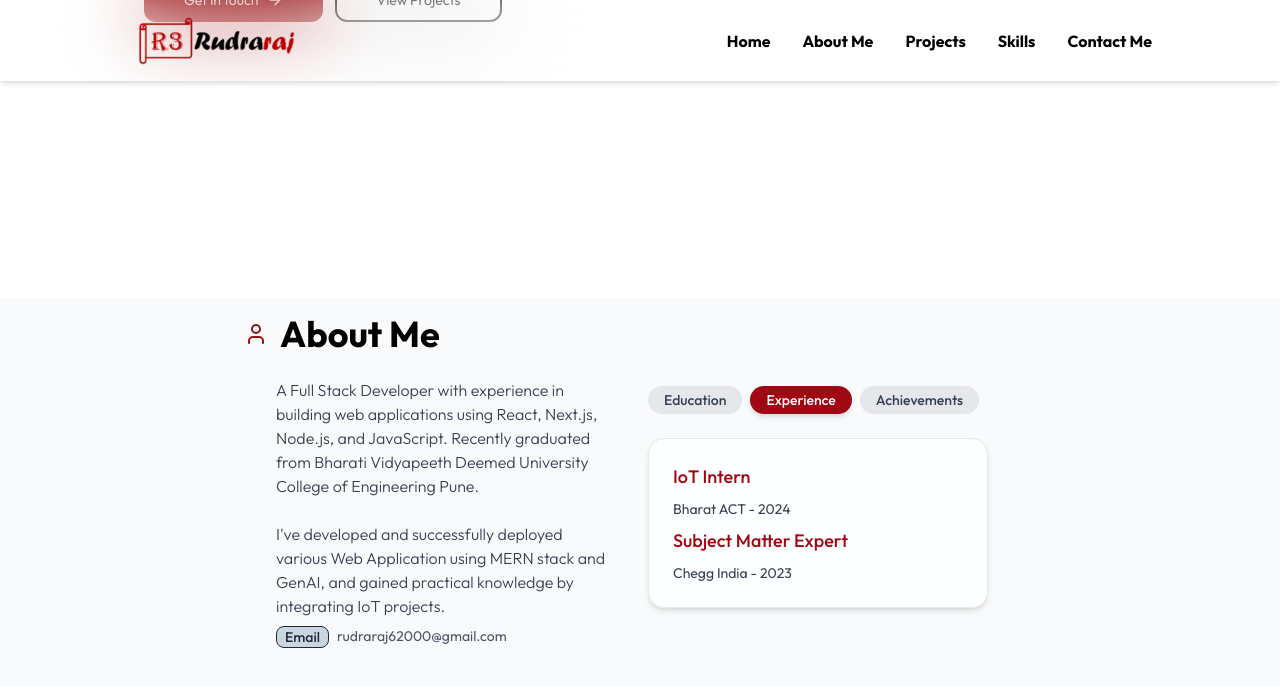
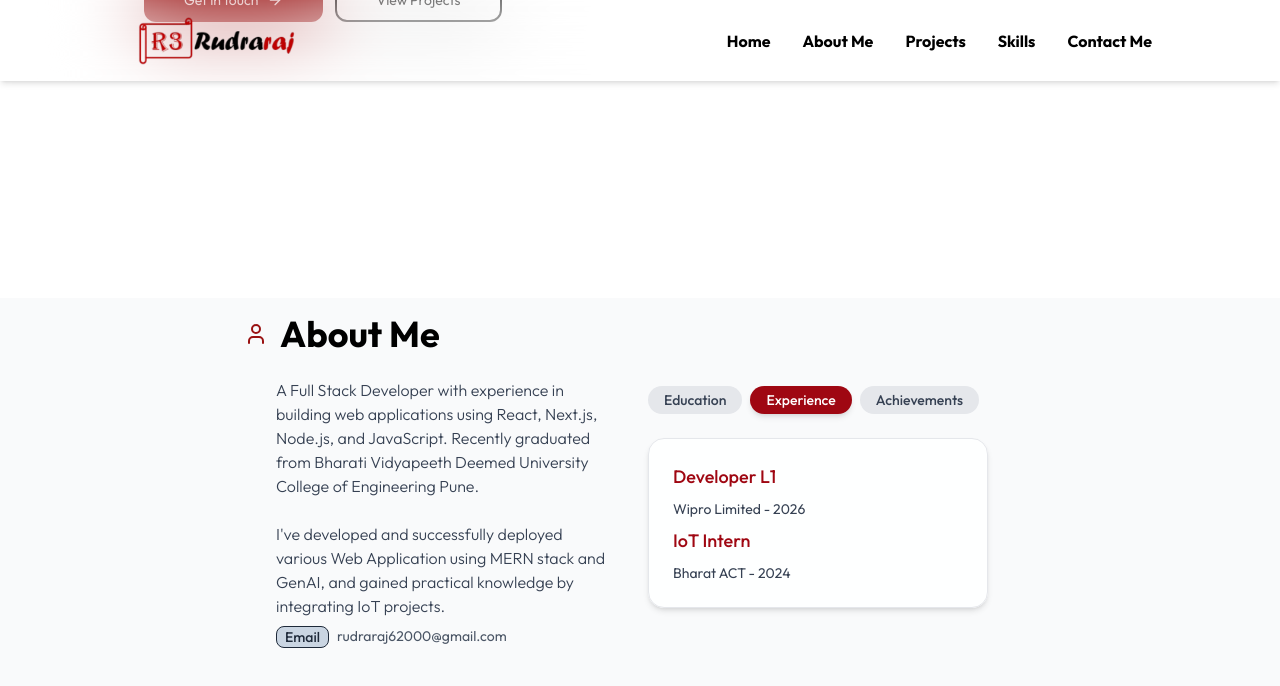
Before and after one commit to heelR3/rudraraj-pandey, a React (Vite) app: page / in a window 1280 px wide. Both pictures are taken after a click on the item "Experience". Shown: the part 502-1188 px from the top of the page. Built offline with nearby package versions, Linux system fonts and the light colour scheme.

Commit message:
Update AboutMe.jsx

```diff
--- a/src/components/AboutMe.jsx
+++ b/src/components/AboutMe.jsx
@@ -56,6 +56,18 @@ const AboutMe = () => {
 
             <div className=" border-gray-200">
               {
+                activeTab === 'Experience' && (
+                  <div className='space-y-2' >
+
+                    <h3 className="flex gap-2 text-lg font-medium text-red-800"> Developer L1</h3>
+                    <p className="text-sm text-gray-700 ">Wipro Limited - 2026</p>
+                    <h3 className="flex gap-2 text-lg font-medium text-red-800"> IoT Intern</h3>
+                    <p className="text-sm text-gray-700 ">Bharat ACT - 2024</p>
+
+                  </div>
+                )
+              }
+              {
                 activeTab === 'Education' && (
                   <div className='space-y-2' >
                     <h3 className="flex gap-2 text-lg font-medium text-red-800">  <Notebook className='w-4 h-7'/> Bharati Vidyapeeth University</h3>
@@ -65,19 +77,6 @@ const AboutMe = () => {
                   </div>
                 )
               }
-
-              {
-                activeTab === 'Experience' && (
-                  <div className='space-y-2' >
-                    <h3 className="flex gap-2 text-lg font-medium text-red-800"> IoT Intern</h3>
-                    <p className="text-sm text-gray-700 ">Bharat ACT - 2024</p>
-                    <h3 className="flex gap-2 text-lg font-medium text-red-800"> Subject Matter Expert</h3>
-                    <p className="text-sm text-gray-700 ">Chegg India - 2023</p>
-
-                  </div>
-                )
-              }
-
               {
                 activeTab === 'Achievements' && (
                   <div className='space-y-4'>
```
